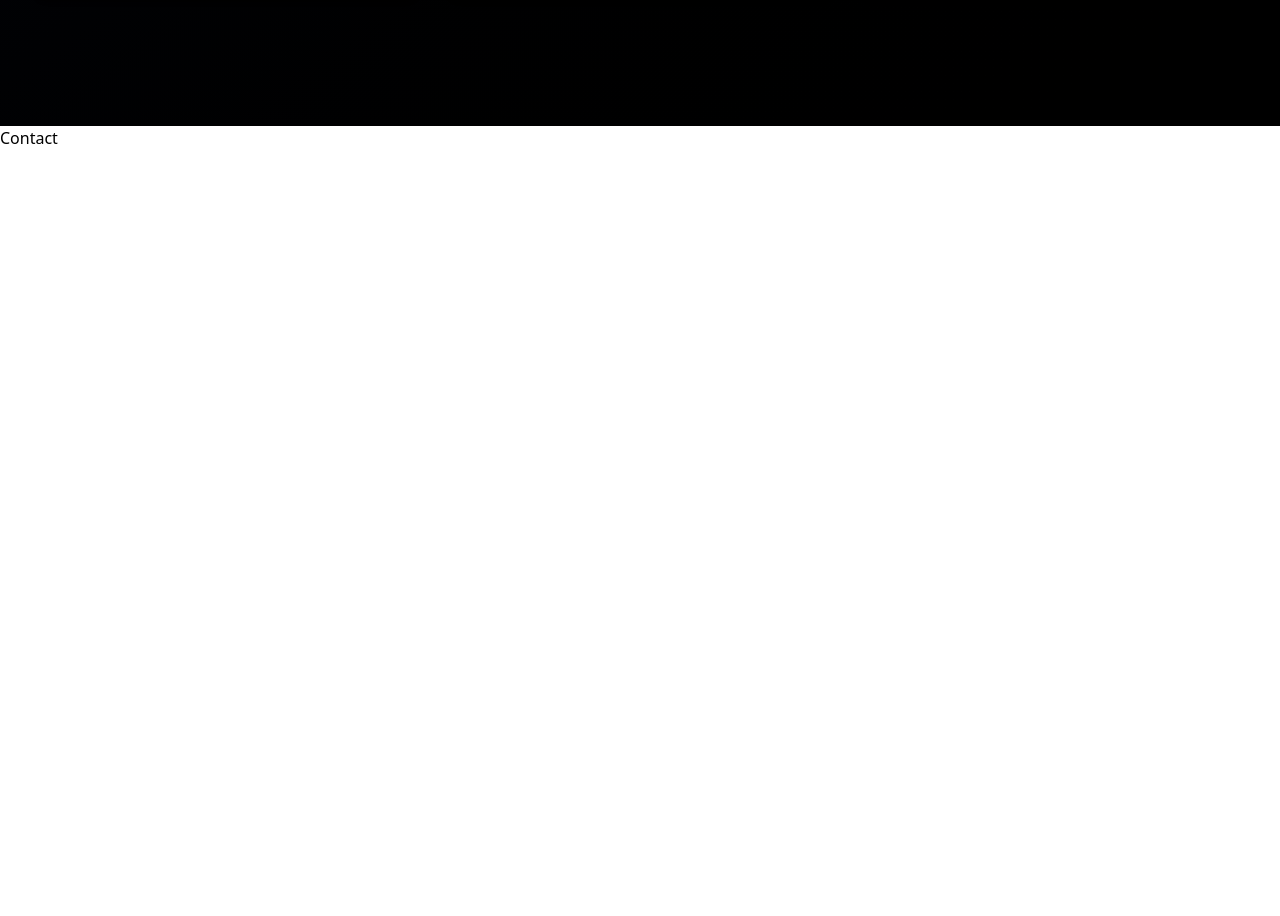
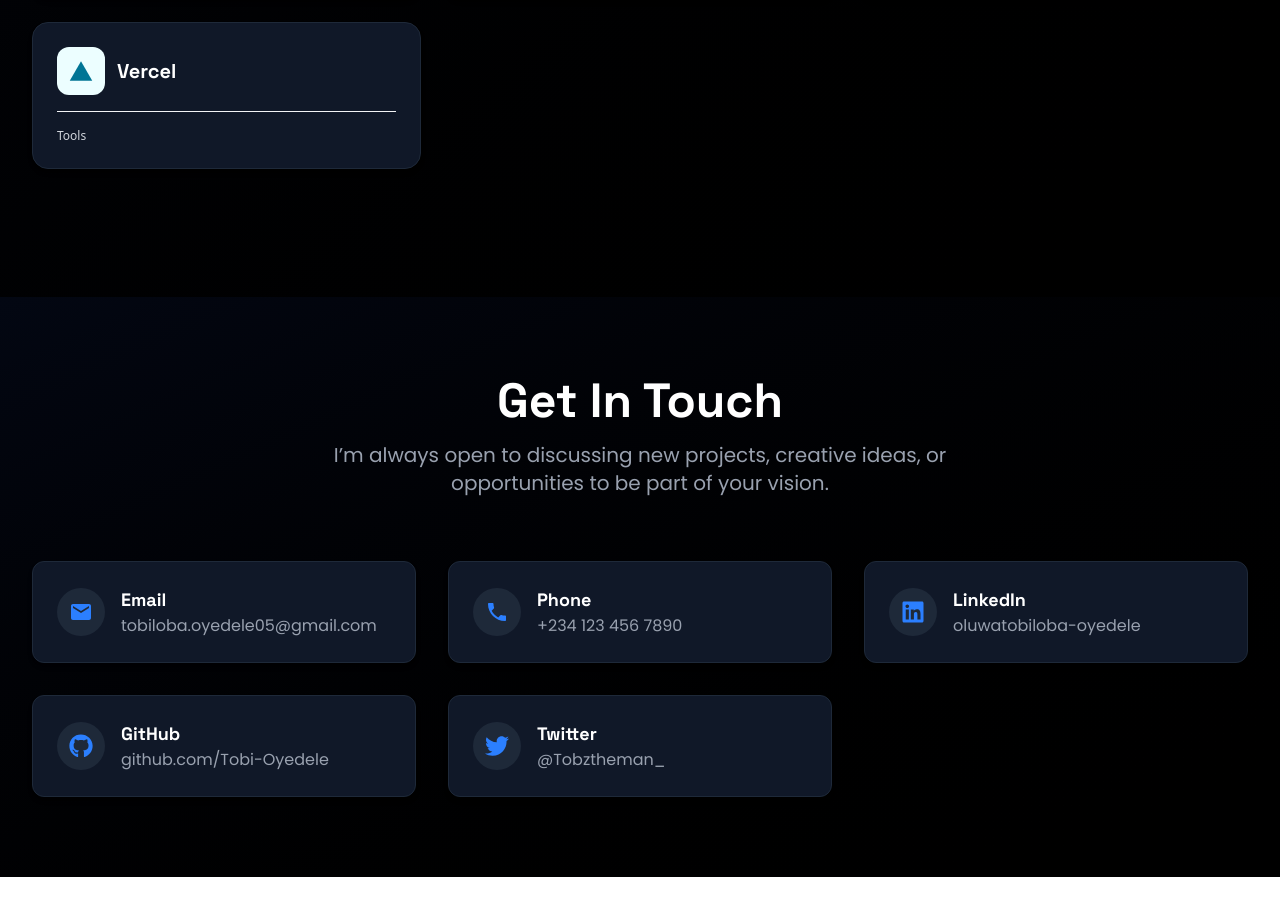
Before and after one commit to Tobi-Oyedele/Tobi-Oyedele-Portfolio, a React (Vite) app: page / in a window 1280 px wide. Shown: the part 3697-4613 px from the top of the page. After the commit the page ends 4574 px from the top, so only its background shows below. Built offline with nearby package versions, Linux system fonts and the light colour scheme.

Commit message:
Contact Us Page Created

```diff
--- a/src/App.jsx
+++ b/src/App.jsx
@@ -1,6 +1,6 @@
 import Navbar from "./components/Navbar/Navbar";
 import { Home } from "./components/sections/Home";
-import { Contact } from "./components/sections/Contact";
+import Contact from "./components/sections/Contact";
 import About from "./components/sections/About";
 import Projects from "./components/sections/Projects";
 import Skills from "./components/sections/Skills";
--- a/src/components/sections/Contact.jsx
+++ b/src/components/sections/Contact.jsx
@@ -1,7 +1,61 @@
+import { contacts } from "../../data/contact";
+import { FaLinkedin, FaGithub, FaTwitter } from "react-icons/fa";
+import { MdEmail, MdPhone } from "react-icons/md";
+
+const iconMap = {
+  email: <MdEmail className="h-6 w-6 text-blue-500" />,
+  phone: <MdPhone className="h-6 w-6 text-blue-500" />,
+  linkedin: <FaLinkedin className="h-6 w-6 text-blue-500" />,
+  github: <FaGithub className="h-6 w-6 text-blue-500" />,
+  twitter: <FaTwitter className="h-6 w-6 text-blue-500" />,
+};
+
 export const Contact = () => {
   return (
-    <section id="contact" className="min-h-screen">
-      Contact
+    <section
+      id="contact"
+      className="py-20 bg-linear-to-br from-gray-950 to-black relative overflow-hidden"
+    >
+      <div className="max-w-7xl mx-auto px-4 sm:px-6 lg:px-8 relative z-10">
+        {/* Header */}
+        <div className="text-center mb-16">
+          <h2 className="text-4xl md:text-5xl font-bold text-white mb-4">
+            Get In Touch
+          </h2>
+          <p className="text-xl text-gray-400 max-w-2xl mx-auto">
+            I’m always open to discussing new projects, creative ideas, or
+            opportunities to be part of your vision.
+          </p>
+        </div>
+
+        {/* Contact Grid */}
+        <div className="grid sm:grid-cols-2 md:grid-cols-3 gap-8">
+          {contacts.map((contact) => (
+            <a
+              key={contact.label}
+              href={contact.href}
+              target="_blank"
+              rel="noopener noreferrer"
+              className="flex items-center p-6 bg-gray-900 border border-gray-800 rounded-xl shadow-md hover:shadow-xl
+                         transition-all duration-300 group hover:-translate-y-1"
+            >
+              <div className="shrink-0 mr-4">
+                <div className="p-3 rounded-full bg-gray-800 group-hover:bg-blue-600 transition-colors duration-300">
+                  {iconMap[contact.type]}
+                </div>
+              </div>
+              <div>
+                <h3 className="text-lg font-bold text-white">
+                  {contact.label}
+                </h3>
+                <p className="text-gray-400">{contact.value}</p>
+              </div>
+            </a>
+          ))}
+        </div>
+      </div>
     </section>
   );
 };
+
+export default Contact;
--- /dev/null
+++ b/src/data/contact.js
@@ -0,0 +1,32 @@
+export const contacts = [
+  {
+    type: "email",
+    label: "Email",
+    value: "tobiloba.oyedele05@gmail.com",
+    href: "mailto:tobiloba.oyedele05@gmail.com",
+  },
+  {
+    type: "phone",
+    label: "Phone",
+    value: "+234 123 456 7890",
+    href: "tel:+2341234567890",
+  },
+  {
+    type: "linkedin",
+    label: "LinkedIn",
+    value: "oluwatobiloba-oyedele",
+    href: "https://www.linkedin.com/in/oluwatobiloba-oyedele-7a17b4240/",
+  },
+  {
+    type: "github",
+    label: "GitHub",
+    value: "github.com/Tobi-Oyedele",
+    href: "https://github.com/Tobi-Oyedele",
+  },
+  {
+    type: "twitter",
+    label: "Twitter",
+    value: "@Tobztheman_",
+    href: "https://x.com/tobztheman_?s=21",
+  },
+];
--- a/src/data/skills.js
+++ b/src/data/skills.js
@@ -9,6 +9,7 @@ import {
 import { SiTypescript } from "react-icons/si";
 import { TbBrandFramerMotion } from "react-icons/tb";
 import { FaGithub } from "react-icons/fa";
+import { IoLogoVercel } from "react-icons/io5";
 
 export const skills = [
   {
@@ -83,6 +84,14 @@ export const skills = [
     textColor: "text-cyan-700",
     category: "Framework",
   },
+  {
+    name: "Vercel",
+    icon: IoLogoVercel,
+    color: "from-cyan-500 to-blue-500",
+    bgColor: "bg-cyan-50",
+    textColor: "text-cyan-700",
+    category: "Tools",
+  },
 ];
 
 export const categories = [
```
